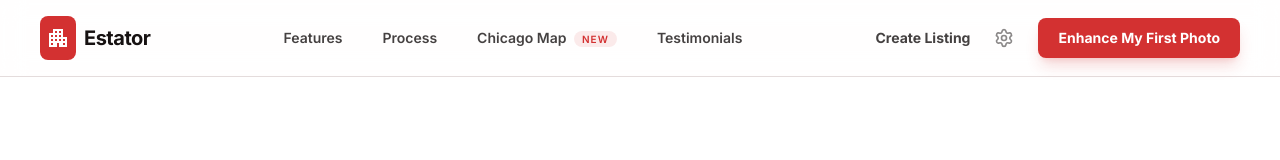
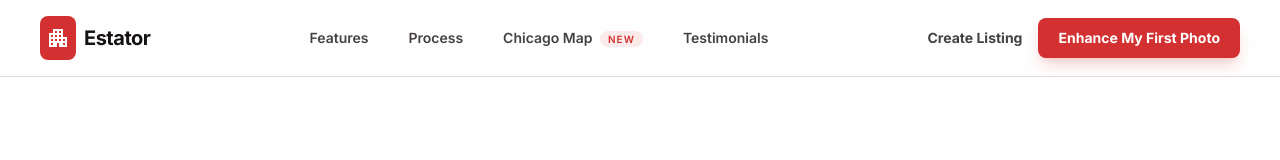
Before and after one commit to ArnieDaDonut/Hack-Canada, a React (Create React App) app in the folder RealEstate/: page / in a window 1280 px wide. Shown: the top 160 px of the page. Built offline with nearby package versions, Linux system fonts and the light colour scheme.

Commit message:
Removing the cog wheel on the top right

```diff
--- a/RealEstate/src/App.js
+++ b/RealEstate/src/App.js
@@ -472,13 +472,7 @@ function App() {
             >
               Create Listing
             </button>
-            <button
-              onClick={() => setShowConfig(true)}
-              className="p-2 text-text-main/50 hover:text-primary transition-colors"
-              title="Cloudinary Settings"
-            >
-              <Settings size={20} />
-            </button>
+
             <label className="bg-primary hover:bg-primary/90 text-white px-5 py-2.5 rounded-lg text-sm font-bold shadow-lg shadow-primary/20 transition-all active:scale-95 cursor-pointer inline-flex">
               Enhance My First Photo
               <input type="file" className="hidden" accept="image/*" onChange={handleImageUpload} disabled={showConfig} />
```
